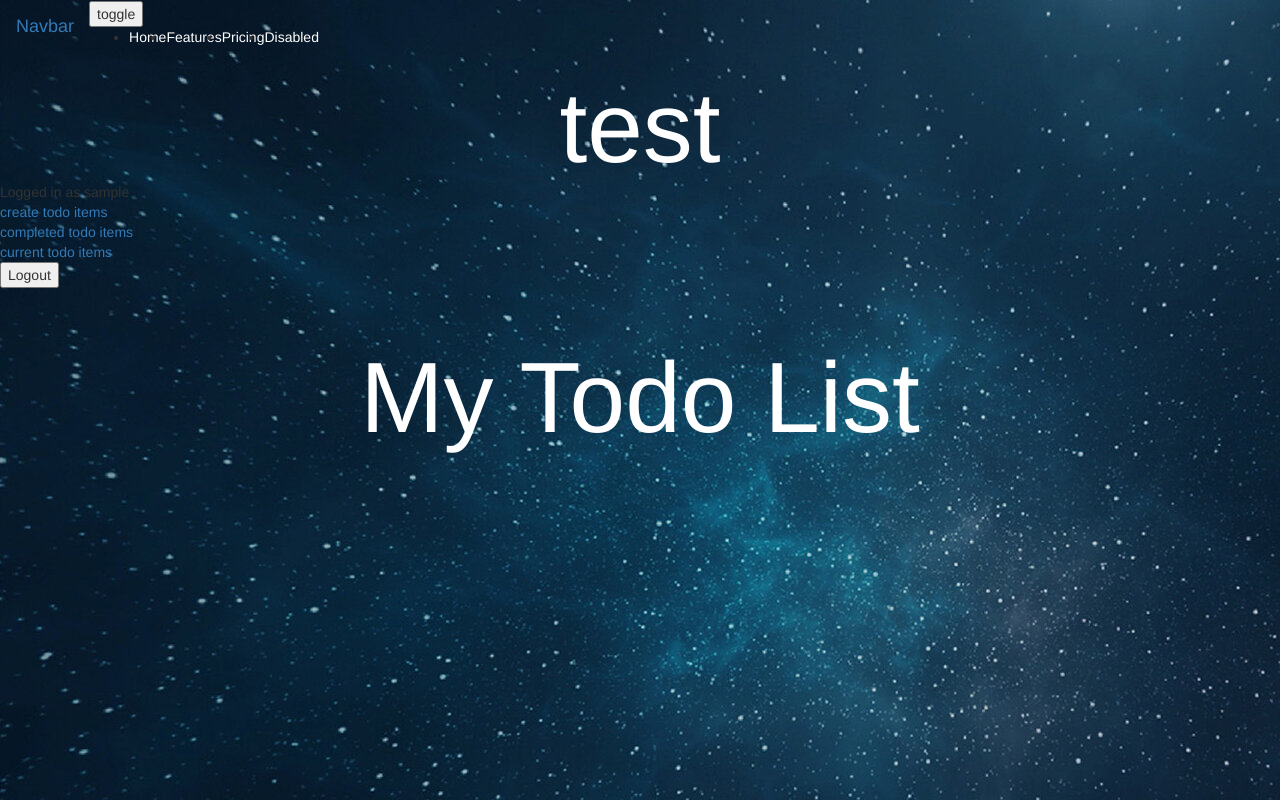
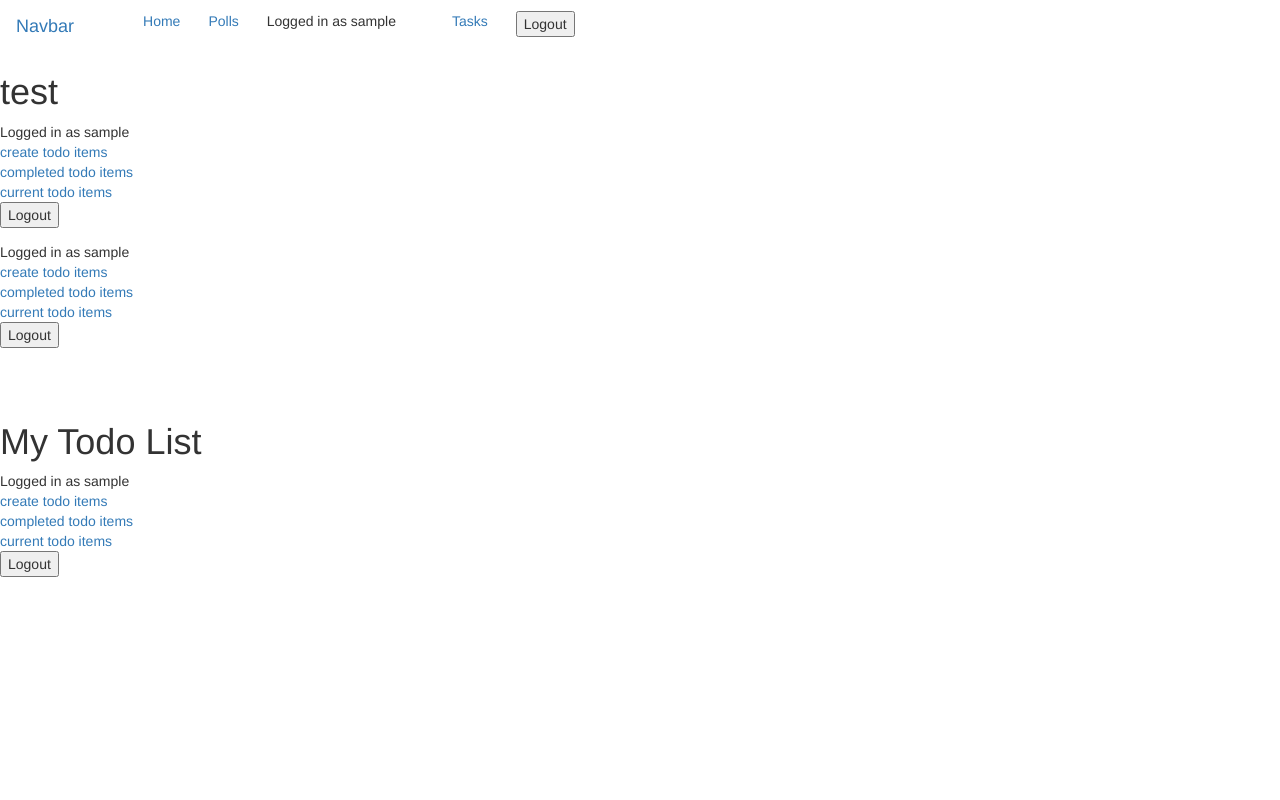
Before and after one commit to R-Trench/Django-Polls-and-Tasks, a Django app: page /tasks/current/ in a window 1280 px wide. Run offline with Django 3.2, Linux system fonts and the light colour scheme; the visitor is signed in with stand-in values (Sample User, id 1); data that the repository does not hold is empty; some libraries are stand-ins or nearby versions.

Commit message:
added weak navbar

```diff
--- a/tasks/static/tasks/test.css
+++ b/tasks/static/tasks/test.css
@@ -1,4 +1,9 @@
-h1{
-  color: red;
-  font-size: 100px;
+nav li{
+  margin-left: 1em;
+  margin-right:1em;
+  background-color: : red;
+  font-size: 1em;
+  list-style-type: none;
+  margin-top: 10px;
+
 }
--- a/tasks/templates/tasks/base.html
+++ b/tasks/templates/tasks/base.html
@@ -3,32 +3,88 @@
 <link rel="stylesheet" href="https://maxcdn.bootstrapcdn.com/bootstrap/3.3.7/css/bootstrap.min.css" integrity="sha384-BVYiiSIFeK1dGmJRAkycuHAHRg32OmUcww7on3RYdg4Va+PmSTsz/K68vbdEjh4u" crossorigin="anonymous">
 
 <link rel="stylesheet" type="text/css" href="{% static 'tasks/test.css' %}" >
-<link rel="stylesheet" type='text/css' href="{% static 'polls/style.css' %}">
 
 <nav class="navbar navbar-expand-lg navbar-light bg-light">
-  <a class="navbar-brand" href="food">Navbar</a>
-  <button class="navbar-toggler" type="button" data-toggle="collapse" data-target="#navbarNav" aria-controls="navbarNav" aria-expanded="false" aria-label="Toggle navigation">
+  <a class="navbar-brand" href="#">Navbar</a>
+  <!-- <button class="navbar-toggler" type="button" data-toggle="collapse" data-target="#navbarNav" aria-controls="navbarNav" aria-expanded="false" aria-label="Toggle navigation">
     <span class="navbar-toggler-icon">toggle</span>
-  </button>
+  </button> -->
   <div class="collapse navbar-collapse" id="navbarNav">
     <ul class="navbar-nav">
       <li class="nav-item active">
-        <a class="nav-link" href="#">Home <span class="sr-only">(current)</span></a>
+        <a class="nav-link" href="{% url 'tasks:homepage' %}">Home <span class="sr-only">(current)</span></a>
       </li>
+
       <li class="nav-item">
-        <a class="nav-link" href="#">Features</a>
+        <a class="nav-link" href="{% url 'polls:index' %}">Polls</a>
       </li>
+      {% if user.is_authenticated %}
+      <li>Logged in as {{ user.username }}<li>
+
       <li class="nav-item">
-        <a class="nav-link" href="#">Pricing</a>
+        <a class="nav-link" href="{% url 'tasks:currenttodos' %}">Tasks</a>
       </li>
-      <li class="nav-item">
-        <a class="nav-link disabled" href="#">Disabled</a>
+      <li>
+        <form action="{% url 'tasks:logoutuser' %}" method="POST">
+          {% csrf_token %}
+        <button type="submit" >Logout</button>
+      </form>
       </li>
+      {% else %}
+      <li><a href="{% url 'tasks:signupuser' %}">Sign Up</a></li>
+      <li><a href="{% url 'tasks:loginuser' %}">Login</a></li>
+
+
+      {% endif %}
+
+
+      <br>
+      <br>
+
+
     </ul>
   </div>
 </nav>
 
 <h1>test</h1>
+
+
+
+
+{% if user.is_authenticated %}
+
+Logged in as {{ user.username }}
+<br>
+<a href="{% url 'tasks:createtodo' %}">create todo items</a>
+<br>
+<a href="{% url 'tasks:completedtodos' %}">completed todo items</a>
+<br>
+<a href="{% url 'tasks:currenttodos' %}">current todo items</a>
+<br>
+
+
+<form action="{% url 'tasks:logoutuser' %}" method="POST">
+  {% csrf_token %}
+  <button type="submit" >Logout</button>
+</form>
+
+{% else %}
+
+<a href="{% url 'tasks:signupuser' %}">Sign Up</a>
+<br>
+<a href="{% url 'tasks:loginuser' %}">Login</a>
+
+{% endif %}
+
+
+
+
+
+
+
+
+
+
 
 {% if user.is_authenticated %}
 
--- a/tasks/templates/tasks/currenttodos.html
+++ b/tasks/templates/tasks/currenttodos.html
@@ -18,6 +18,29 @@
   {% endfor %}
 </ul>
 
+{% if user.is_authenticated %}
+
+Logged in as {{ user.username }}
+<br>
+<a href="{% url 'tasks:createtodo' %}">create todo items</a>
+<br>
+<a href="{% url 'tasks:completedtodos' %}">completed todo items</a>
+<br>
+<a href="{% url 'tasks:currenttodos' %}">current todo items</a>
+<br>
 
 
+<form action="{% url 'tasks:logoutuser' %}" method="POST">
+  {% csrf_token %}
+  <button type="submit" >Logout</button>
+</form>
+
+{% else %}
+
+<a href="{% url 'tasks:signupuser' %}">Sign Up</a>
+<br>
+<a href="{% url 'tasks:loginuser' %}">Login</a>
+
+{% endif %}
+
 {% endblock %}
--- a/tasks/views.py
+++ b/tasks/views.py
@@ -39,7 +39,7 @@ def loginuser(request):
             return render(request, 'tasks/loginuser.html', {'form':AuthenticationForm(), 'error':'Username/password did not match'})
         else:
             login(request, user)
-            return(redirect('currenttodos'))
+            return(redirect('tasks:currenttodos'))
 
 @login_required
 def logoutuser(request):
```
